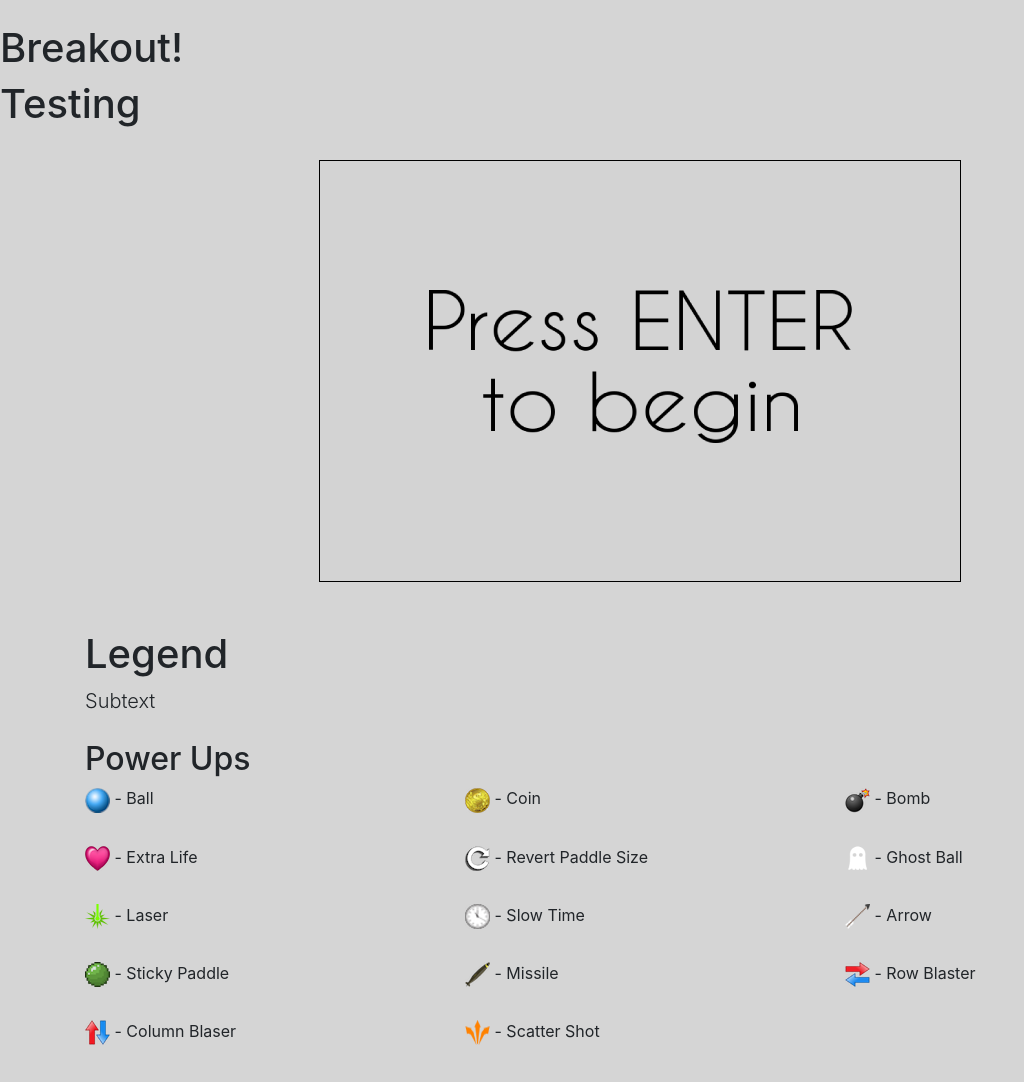
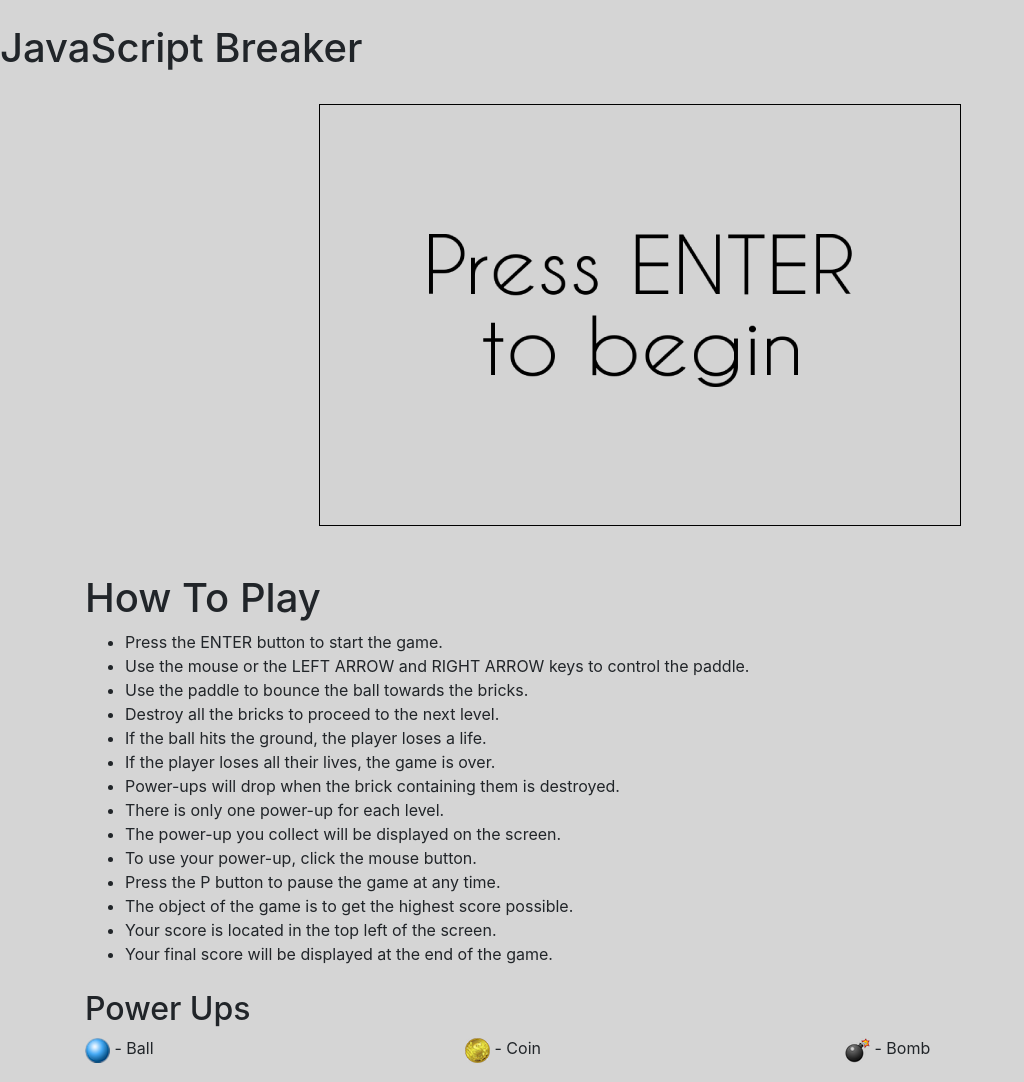
Before and after one commit to cr646531/javascript-breaker, a website built with webpack: page public/index.html in a window 1280 px wide. Shown: the top 1082 px of the page, without its empty margins (0-1024 px from the left). Built offline with nearby package versions, Linux system fonts and the light colour scheme.

Commit message:
changed title and added How To Play section

```diff
--- a/public/index.html
+++ b/public/index.html
@@ -20,8 +20,7 @@
 </head>
 <body>
 
-	<h1> Breakout! </h1>
-	<h1> Testing </h1>
+	<h1>JavaScript Breaker</h1>
 	<br />
 
 	<canvas id="myCanvas" width="640" height="420" style="border:1px solid #000000;"></canvas>
@@ -63,8 +62,25 @@
 	<body class="py-4">
 		<div class="container">
 
-	  <h1>Legend</h1>
-	  <p class="lead">Subtext</p>
+			<h1>How To Play</h1>
+			<!-- <p class="lead">Subtext</p> -->
+
+			<ul>
+				<li>Press the ENTER button to start the game.</li>
+				<li>Use the mouse or the LEFT ARROW and RIGHT ARROW keys to control the paddle.</li>
+				<li>Use the paddle to bounce the ball towards the bricks.</li>
+				<li>Destroy all the bricks to proceed to the next level.</li>
+				<li>If the ball hits the ground, the player loses a life.</li>
+				<li>If the player loses all their lives, the game is over.</li>
+				<li>Power-ups will drop when the brick containing them is destroyed.</li>
+				<li>There is only one power-up for each level.</li>
+				<li>The power-up you collect will be displayed on the screen.</li>
+				<li>To use your power-up, click the mouse button.</li>
+				<li>Press the P button to pause the game at any time.</li>
+				<li>The object of the game is to get the highest score possible.</li>
+				<li>Your score is located in the top left of the screen.</li>
+				<li>Your final score will be displayed at the end of the game.</li>
+			</ul>
 
 			<h2 class="mt-4">Power Ups</h2>
 
@@ -123,12 +139,10 @@
 				<div class="col-4 themed-grid-col">
 					<p><img id="scatter_shot" src="./img/scatter_shot.png" alt="?"> - Scatter Shot</p>
 				</div>
-		<div class="col-4 themed-grid-col">
 
-		</div>
 			</div>
 
 			<script src="dist/main.js" defer></script>
-
+		</div>
 	</body>
 </html>
```
Lines whose indentation alone changed are shown as unchanged.
